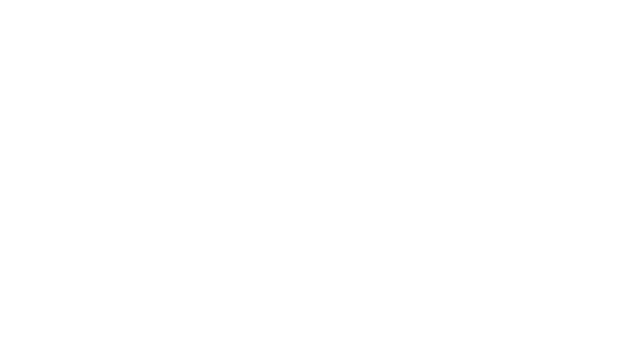
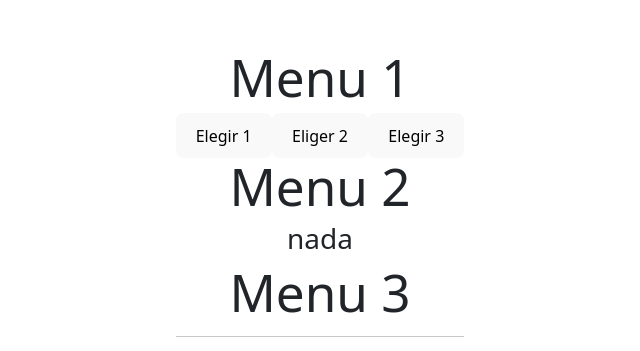
Before and after one commit to Alex29Script/reactPruebas-front, a React (Vite) app: page /funcion/Comunicacion in a window 1280 px wide. Before the commit this address had no page. Shown: the part 199-550 px from the top of the page, without its empty margins (320-960 px from the left). Built offline with nearby package versions, Linux system fonts and the light colour scheme.

Commit message:
Comunicación entre Componentes Avanzado
uso de useContext para compartir funcion de useState y controlar el DashBoard.

```diff
--- a/src/App.jsx
+++ b/src/App.jsx
@@ -10,6 +10,7 @@ import { Input } from './components/Input'
 import { Server2 } from './components/Server2'
 import { Sever2consulta } from './components/server2Consulta'
 import { Padre } from './components/FuncionPadreHijo/Padre'
+import { Menu } from './components/comunicacion/menu'
 
 
 function App() {
@@ -26,6 +27,8 @@ function App() {
         <Route path='/server2' element={<Server2/>}/>
         <Route path="/server2/mensajes" element={<Sever2consulta/>}/>
         <Route path="/funcion/PadreHijo" element={<Padre/>}/>
+        <Route path="/funcion/Comunicacion/" element={<Menu/>}/>
+
 
       </Routes>
     </BrowserRouter>
--- /dev/null
+++ b/src/components/comunicacion/Menu.jsx
@@ -0,0 +1,59 @@
+import { useState,useEffect, useContext, createContext } from "react"
+import { Menu2 } from "./Menu2"
+
+export const DashContext = createContext();
+
+export const Menu=()=>{
+    const[ Dash, setDash]=useState([{
+        "s1":"",
+        "s2":"",
+        "id":""
+    }])
+
+
+
+    const onMenu=(e,letra)=>{
+        console.log(letra)
+        setDash([{
+            "s1":letra,
+            "s2":"",
+            "id":""
+        }])
+    }
+
+
+    return(
+        <>
+        <DashContext.Provider value={{
+            variable:Dash,
+            funcion:setDash
+            }}>
+
+
+
+        <h1>Menu 1</h1>
+            <button onClick={e=>onMenu(e,'a')}> Elegir 1 </button>
+            <button onClick={e=>onMenu(e,'b')}> Eliger 2</button>
+            <button onClick={e=>onMenu(e,'c')}> Elegir 3</button>
+        <h1> Menu 2 </h1>
+        <Menu2 Dash={Dash}/>
+
+        <h1>Menu 3</h1>
+
+
+        <hr />
+        {
+            Dash.map( dash=>
+                <div key={dash.s1}>
+                <h4 >{dash.s1}</h4>
+                <h4>{dash.s2}</h4>
+                <h4>{dash.id}</h4>
+                </div>
+            )
+        }
+        </DashContext.Provider>
+        </>
+
+
+    )
+}
--- /dev/null
+++ b/src/components/comunicacion/Menu2.jsx
@@ -0,0 +1,31 @@
+import { useEffect, useState } from "react"
+import { Menua } from "./Menua"
+import { Menub } from "./Menub"
+import { Menuc } from "./Menuc"
+
+export const Menu2=({Dash})=>{
+    const[Dash2, setDash2]=useState(Dash)
+
+    useEffect(()=>{
+        setDash2(Dash)
+    },[Dash])
+
+    if(Dash2[0]['s1']=="a"){
+        return(
+            <Menua/>
+        )
+    }else if(Dash2[0]['s1']=="b"){
+        return(
+            <Menub/>
+        )
+    }else if(Dash2[0].s1=="c"){
+        return(
+            <Menuc/>
+    )
+    }else{
+        return(
+            <h3>nada</h3>
+        )
+    }
+
+}
--- /dev/null
+++ b/src/components/comunicacion/Menua.jsx
@@ -0,0 +1,9 @@
+
+
+export const Menua=()=>{
+    return(
+        <>
+        <h2>Menu A</h2>
+        </>
+    )
+}
--- /dev/null
+++ b/src/components/comunicacion/Menub.jsx
@@ -0,0 +1,7 @@
+export const Menub=()=>{
+    return(
+        <>
+        <h2>Menu B</h2>
+        </>
+    )
+}
--- /dev/null
+++ b/src/components/comunicacion/Menuc.jsx
@@ -0,0 +1,24 @@
+import { useContext } from "react"
+import { DashContext } from "./menu"
+
+
+export const Menuc=()=>{
+    const contexto =useContext(DashContext)
+    const fun=contexto.funcion
+
+    const boton=()=>{
+        console.log("boton en c")
+        console.log(contexto)
+        fun([{s1: 'b', s2: '', id: ''}])
+
+    }
+
+    return(
+        <>
+        <h2>Menu C</h2>
+        <button onClick={boton}>
+            Pasar a A
+        </button>
+        </>
+    )
+}
```
